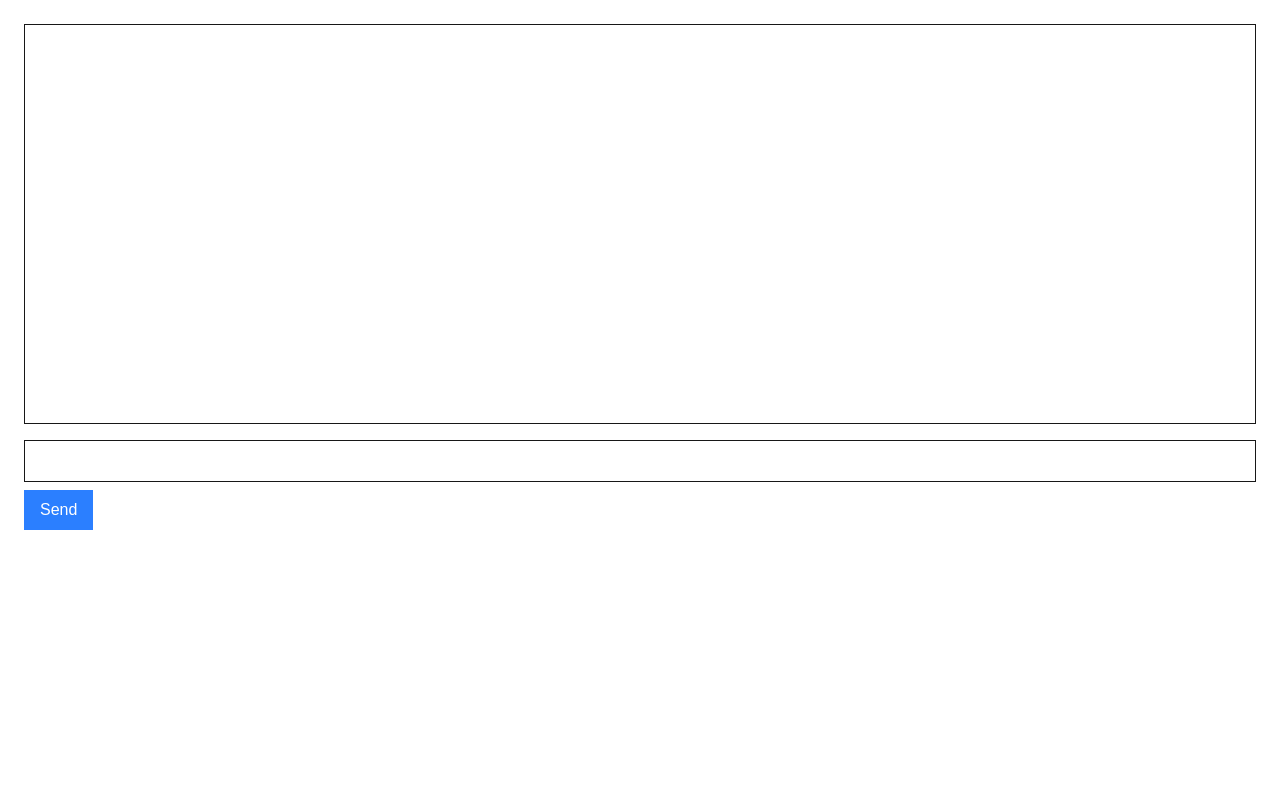
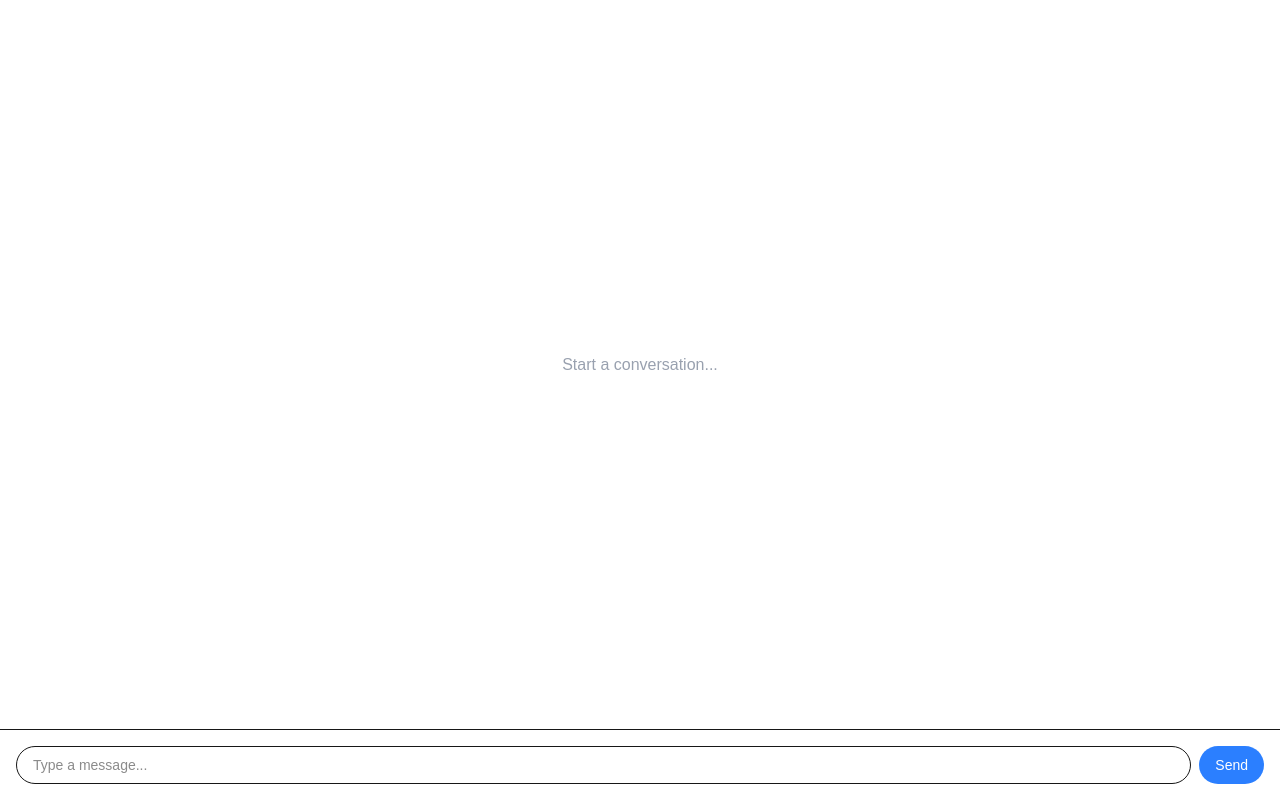
Before and after one commit to Umangip25/AI-Chat-Bot, a Next.js app: page / in a window 1280 px wide. Built offline with nearby package versions, Linux system fonts and the light colour scheme.

Commit message:
feat: add ChatThread component with streaming support

```diff
--- /dev/null
+++ b/app/components/ChatThread.tsx
@@ -0,0 +1,38 @@
+"use client";
+
+import type { Message } from "../lib/store";
+
+type Props = {
+  messages: Message[];
+};
+
+export default function ChatThread({ messages }: Props) {
+  return (
+    <div className="flex-1 overflow-y-auto p-4 space-y-4">
+      {messages.length === 0 ? (
+        <div className="flex items-center justify-center h-full text-gray-400">
+          Start a conversation...
+        </div>
+      ) : (
+        messages.map((m, i) => (
+          <div
+            key={i}
+            className={`flex ${
+              m.role === "user" ? "justify-end" : "justify-start"
+            }`}
+          >
+            <div
+              className={`max-w-[70%] rounded-2xl px-4 py-2 text-sm ${
+                m.role === "user"
+                  ? "bg-blue-500 text-white rounded-br-none"
+                  : "bg-gray-100 text-gray-800 rounded-bl-none"
+              }`}
+            >
+              {m.content}
+            </div>
+          </div>
+        ))
+      )}
+    </div>
+  );
+}
--- a/app/page.tsx
+++ b/app/page.tsx
@@ -4,12 +4,12 @@ import { useState, useEffect } from "react";
 import { useChatStore } from "./lib/store";
 import type { Message } from "./lib/store";
 import { db } from "./lib/db";
+import ChatThread from "./components/ChatThread";
 
 export default function Home() {
   const { messages, addMessage, setMessages } = useChatStore();
   const [input, setInput] = useState("");
 
-  // Load chat history from IndexedDB on component mount
   useEffect(() => {
     const load = async () => {
       const allChats = await db.chats.toArray();
@@ -22,71 +22,69 @@ export default function Home() {
 
   const sendMessage = async () => {
     const userMessage: Message = { role: "user", content: input };
-
     const updatedMessages = [...messages, userMessage];
     addMessage(userMessage);
+    setInput("");
 
     const res = await fetch("/api/chat", {
       method: "POST",
-    body: JSON.stringify({
-      messages: updatedMessages,
-    }),
+      body: JSON.stringify({ messages: updatedMessages }),
     });
 
-  const data = await res.json();
+    const reader = res.body?.getReader();
+    const decoder = new TextDecoder();
+    let assistantReply = "";
 
-  addMessage({ role: "assistant", content: data.reply as string });
+    // Read the streamed response chunk by chunk
+    if (reader) {
+      while (true) {
+        const { done, value } = await reader.read();
+        if (done) break;
+        assistantReply += decoder.decode(value, { stream: true });
+      }
+    }
 
     const finalMessages: Message[] = [
       ...updatedMessages,
-    { role: "assistant", content: data.reply as string },
+      { role: "assistant", content: assistantReply },
     ];
 
+    addMessage({ role: "assistant", content: assistantReply });
+
     let title = "New Chat";
-
     if (messages.length === 0) {
       const titleRes = await fetch("/api/title", {
         method: "POST",
-      body: JSON.stringify({
-        message: userMessage.content,
-      }),
+        body: JSON.stringify({ message: userMessage.content }),
       });
-
       const titleData = await titleRes.json();
       title = titleData.title;
     }
 
-  await db.chats.put({
-    title,
-    messages: finalMessages,
-  });
-
-  setInput("");
+    await db.chats.put({ title, messages: finalMessages });
   };
 
-  // Load chat history from IndexedDB on component mount
   return (
-    <div className="p-6">
-      <div className="h-[400px] overflow-y-auto border p-4 mb-4">
-        {messages.map((m, i) => (
-          <div key={i}>
-           <b>{m.role === "user" ? "You" : "AI"}:</b> {m.content}
-          </div>
-        ))}
-      </div>
+    <div className="flex flex-col h-screen bg-white">
+      {/* Chat messages */}
+      <ChatThread messages={messages} />
 
+      {/* Input area */}
+      <div className="border-t p-4 flex gap-2">
         <input
-        className="border p-2 w-full"
+          className="flex-1 border rounded-full px-4 py-2 text-sm outline-none"
+          placeholder="Type a message..."
           value={input}
           onChange={(e) => setInput(e.target.value)}
+          onKeyDown={(e) => e.key === "Enter" && sendMessage()}
         />
-
         <button
           onClick={sendMessage}
-        className="mt-2 bg-blue-500 text-white px-4 py-2"
+          className="bg-blue-500 text-white px-4 py-2 rounded-full text-sm hover:bg-blue-600"
         >
           Send
         </button>
       </div>
+    </div>
   );
 }
```
Lines whose indentation alone changed are shown as unchanged.
